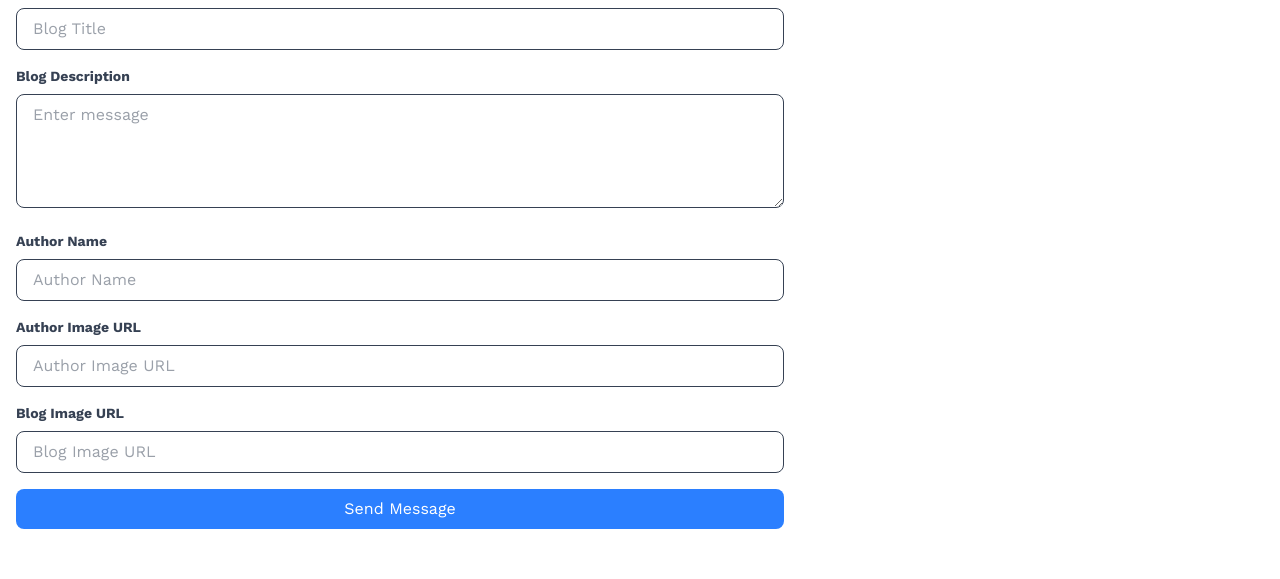
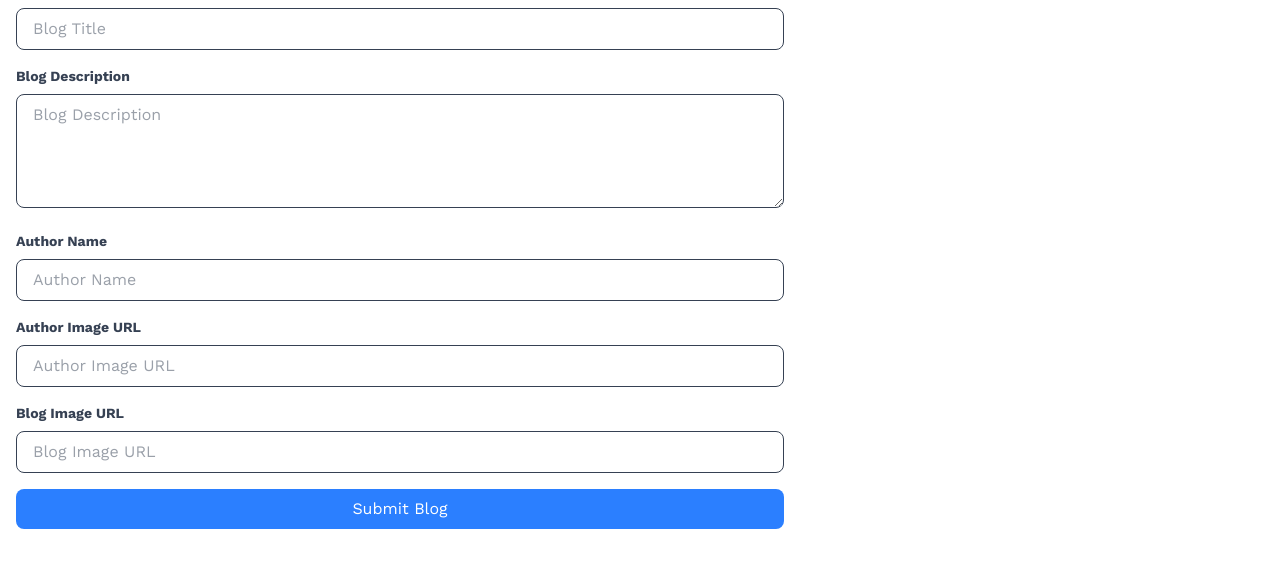
Before and after one commit to Uttamdevsharma/my-blog, a React (Vite) app in the folder frontend/: page /add-blog in a window 1280 px wide. Shown: the part 236-815 px from the top of the page. Built offline with nearby package versions, Linux system fonts and the light colour scheme; a web font is replaced by a local one.

Commit message:
Feat : react hook Form added

```diff
--- a/frontend/src/pages/blogs/addBlog/AddBlog.jsx
+++ b/frontend/src/pages/blogs/addBlog/AddBlog.jsx
@@ -1,55 +1,88 @@
 import React from 'react'
 import InputField from './InputField'
 import TextAreaField from './TextAreaField'
+import { useForm } from "react-hook-form"
 
 const AddBlog = () => {
+    const { register, handleSubmit, formState: { errors } } = useForm()
+
+    const onSubmit = (data) => {
+        const BlogData = {
+            title:data.title,
+            description: data.description,
+            image:data.image,
+            author: {
+                name : data.authorName,
+                image:data.authorImage
+            }
+        }
+        console.log(BlogData)
+    }
+
+
     return (
         <div className='container max-w-7xl mx-auto px-4 py-24 space-y-4'>
             <h2 className='text-2xl font-bold mb-6'>Add New Blog</h2>
 
-
-        {/* form */}
+            <form onSubmit={handleSubmit(onSubmit)}>
 
                 <InputField
                     Label="Blog Title"
                     id="title"
-        type='text'
+                    type="text"
                     placeholder="Blog Title"
+                    register={register}
+                    validation={{ required: true }}
+                    error={errors.title}
                 />
-        {/* text area */}
+
                 <TextAreaField
                     Label="Blog Description"
                     id="description"
-        type ="text"
                     placeholder="Blog Description"
+                    register={register}
+                    validation={{ required: true }}
+                    error={errors.description}
                 />
-
-
-
 
                 <InputField
                     Label="Author Name"
                     id="authorName"
-        type='text'
+                    type="text"
                     placeholder="Author Name"
+                    register={register}
+                    validation={{ required: true }}
+                    error={errors.authorName}
                 />
+
                 <InputField
                     Label="Author Image URL"
                     id="authorImage"
-        type='url'
+                    type="url"
                     placeholder="Author Image URL"
+                    register={register}
+                    validation={{ required: true }}
+                    error={errors.authorImage}
                 />
+
                 <InputField
                     Label="Blog Image URL"
                     id="image"
-        type='url'
+                    type="url"
                     placeholder="Blog Image URL"
+                    register={register}
+                    validation={{ required: true }}
+                    error={errors.image}
                 />
 
                 <button
                     type='submit'
                     className='w-full max-w-3xl bg-blue-500 text-white py-2 px-4 rounded-lg hover:bg-blue-700 focus:outline-none focus:ring-2 focus:ring-blue-500 focus:ring-opacity-50'
-        >Send Message</button>
+                >
+                    Submit Blog
+                </button>
+
+            </form>
         </div>
     )
 }
--- a/frontend/src/pages/blogs/addBlog/InputField.jsx
+++ b/frontend/src/pages/blogs/addBlog/InputField.jsx
@@ -1,14 +1,19 @@
 import React from 'react'
 
-const InputField = ({Label,id,type,placeholder}) => {
+const InputField = ({ Label, id, type, placeholder, register, validation, error }) => {
   return (
-    <div className='max-w-3xl'>
-        <label htmlFor="title" className='block text-gray-700 text-sm font-bold mb-2 '>
+    <div className='max-w-3xl mb-4'>
+        <label htmlFor={id} className='block text-gray-700 text-sm font-bold mb-2'>
             {Label}
-            </label>
-        <input type={type} placeholder={placeholder} name='email' id={id} className='w-full px-4 py-2 border
-        rounded-lg text-gray-700 focus:outline-none
-        focus:ring-2 focus:ring-blue-500' />
+        </label>
+        <input
+            {...register(id, validation)}
+            type={type}
+            placeholder={placeholder}
+            id={id}
+            className='w-full px-4 py-2 border rounded-lg text-gray-700 focus:outline-none focus:ring-2 focus:ring-blue-500'
+        />
+        {error && <span className='text-red-500 text-sm'>{Label} is required</span>}
     </div>
   )
 }
--- a/frontend/src/pages/blogs/addBlog/TextAreaField.jsx
+++ b/frontend/src/pages/blogs/addBlog/TextAreaField.jsx
@@ -1,11 +1,19 @@
 import React from 'react'
 
-const TextAreaField = ({Label,id,type,placeholder}) => {
+const TextAreaField = ({ Label, id, placeholder, register, validation, error }) => {
   return (
-    <div className='max-w-3xl'>
-        <label htmlFor="message" className='block text-gray-700 text-sm font-bold mb-2'> {Label}</label>
-        <textarea rows="4" id={id} type={type} placeholder={placeholder} className='w-full px-4 py-2 border rounded-lg text-gray-700 focus:outline-none focus:ring-1 focus:ring-blue-500' placeholder='Enter message'>
-        </textarea>
+    <div className='max-w-3xl mb-4'>
+        <label htmlFor={id} className='block text-gray-700 text-sm font-bold mb-2'>
+            {Label}
+        </label>
+        <textarea
+            {...register(id, validation)}
+            id={id}
+            rows="4"
+            placeholder={placeholder}
+            className='w-full px-4 py-2 border rounded-lg text-gray-700 focus:outline-none focus:ring-1 focus:ring-blue-500'
+        />
+        {error && <span className='text-red-500 text-sm'>{Label} is required</span>}
     </div>
   )
 }
```
Lines whose indentation alone changed are shown as unchanged.
